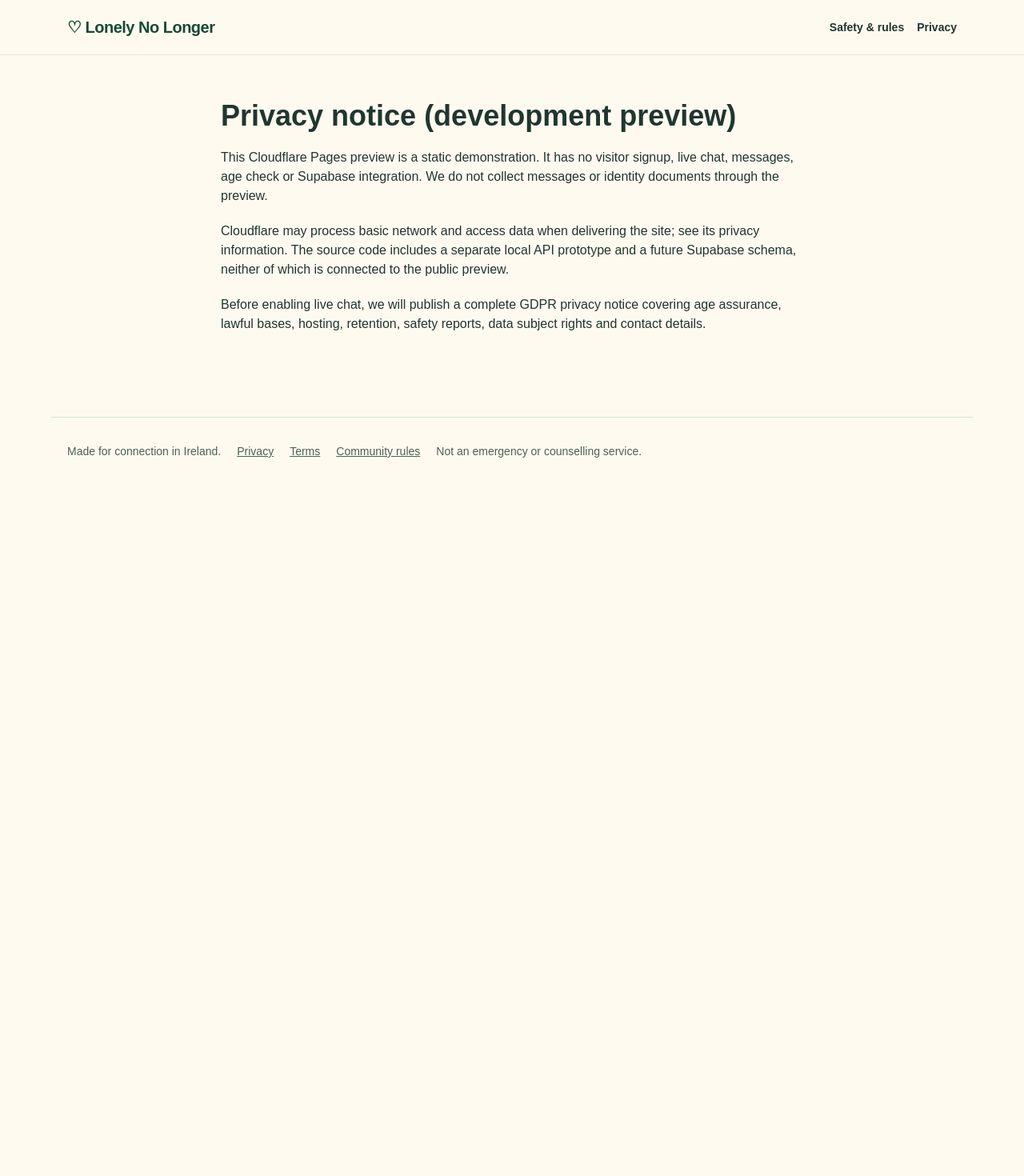
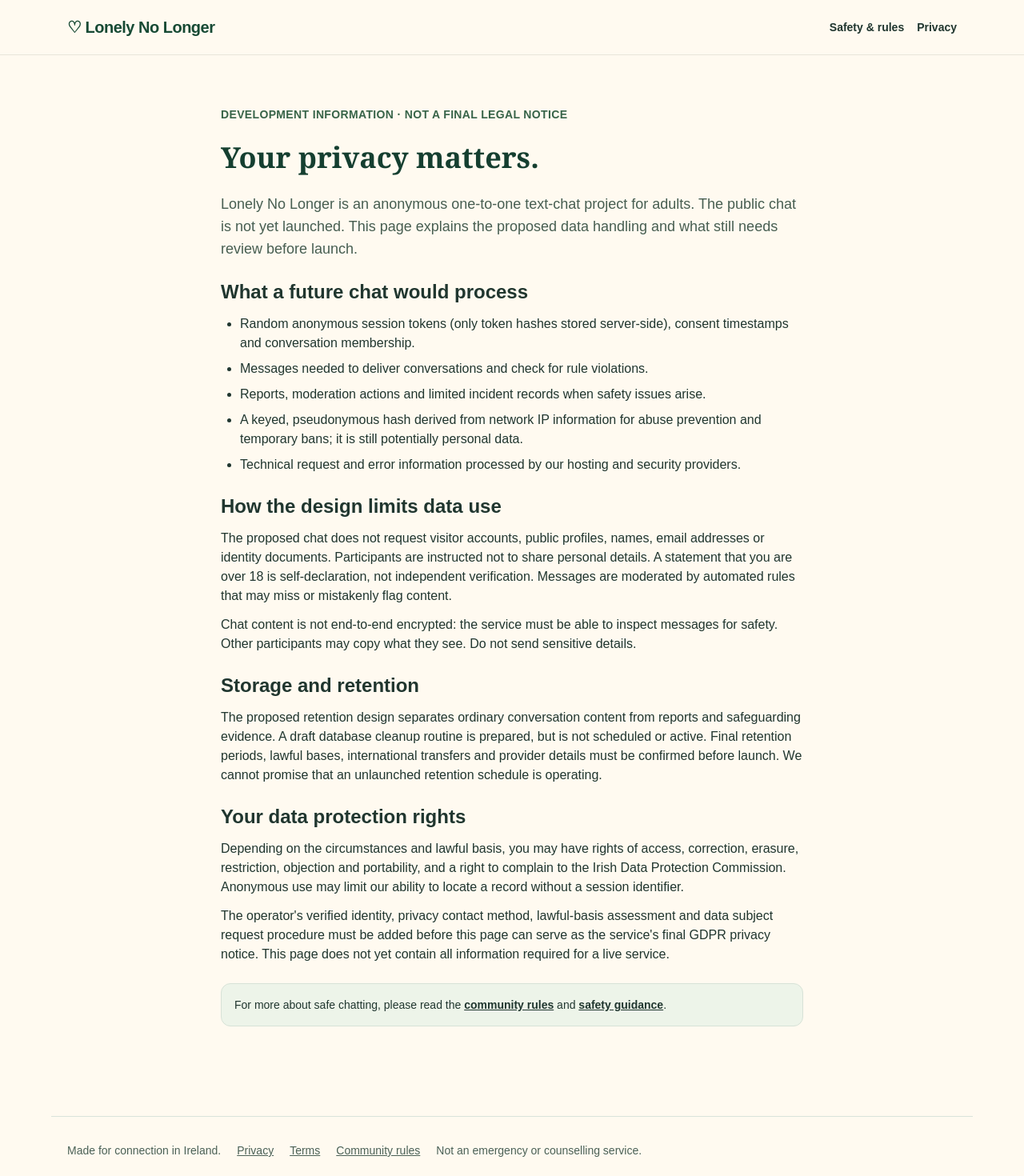
Before and after one commit to Leon-Bishop/lonely-no-longer, a Next.js app in the folder apps/web/: page /privacy in a window 1280 px wide. Shown: the top 1470 px of the page at 80% size. Before the commit the page ends 800 px from the top, so only its background shows below. Built offline with nearby package versions, Linux system fonts and the light colour scheme.

Commit message:
Phase 3: draft transparent privacy and terms content

```diff
--- a/apps/web/app/privacy/page.tsx
+++ b/apps/web/app/privacy/page.tsx
@@ -1 +1,25 @@
-export default function Privacy(){return <article className="mx-auto max-w-3xl space-y-5 px-5 py-14"><h1 className="text-4xl font-black">Privacy notice (development preview)</h1><p>This Cloudflare Pages preview is a static demonstration. It has no visitor signup, live chat, messages, age check or Supabase integration. We do not collect messages or identity documents through the preview.</p><p>Cloudflare may process basic network and access data when delivering the site; see its privacy information. The source code includes a separate local API prototype and a future Supabase schema, neither of which is connected to the public preview.</p><p>Before enabling live chat, we will publish a complete GDPR privacy notice covering age assurance, lawful bases, hosting, retention, safety reports, data subject rights and contact details.</p></article>}
+import Link from 'next/link';
+
+export const metadata={title:'Privacy | Lonely No Longer'};
+export default function Privacy(){
+ return <article className="mx-auto max-w-3xl space-y-6 px-5 py-12 sm:py-16">
+  <p className="text-sm font-semibold uppercase tracking-wide text-[#386449]">Development information · Not a final legal notice</p>
+  <h1 className="font-serif text-4xl font-bold text-[#153f30]">Your privacy matters.</h1>
+  <p className="text-lg text-[#475e51]">Lonely No Longer is an anonymous one-to-one text-chat project for adults. The public chat is not yet launched. This page explains the proposed data handling and what still needs review before launch.</p>
+  <section aria-labelledby="data-heading"><h2 id="data-heading" className="text-2xl font-bold">What a future chat would process</h2>
+   <ul className="mt-3 list-disc space-y-2 pl-6"><li>Random anonymous session tokens (only token hashes stored server-side), consent timestamps and conversation membership.</li><li>Messages needed to deliver conversations and check for rule violations.</li><li>Reports, moderation actions and limited incident records when safety issues arise.</li><li>A keyed, pseudonymous hash derived from network IP information for abuse prevention and temporary bans; it is still potentially personal data.</li><li>Technical request and error information processed by our hosting and security providers.</li></ul>
+  </section>
+  <section aria-labelledby="controls-heading"><h2 id="controls-heading" className="text-2xl font-bold">How the design limits data use</h2>
+   <p className="mt-3">The proposed chat does not request visitor accounts, public profiles, names, email addresses or identity documents. Participants are instructed not to share personal details. A statement that you are over 18 is self-declaration, not independent verification. Messages are moderated by automated rules that may miss or mistakenly flag content.</p>
+   <p className="mt-3">Chat content is not end-to-end encrypted: the service must be able to inspect messages for safety. Other participants may copy what they see. Do not send sensitive details.</p>
+  </section>
+  <section aria-labelledby="storage-heading"><h2 id="storage-heading" className="text-2xl font-bold">Storage and retention</h2>
+   <p className="mt-3">The proposed retention design separates ordinary conversation content from reports and safeguarding evidence. A draft database cleanup routine is prepared, but is not scheduled or active. Final retention periods, lawful bases, international transfers and provider details must be confirmed before launch. We cannot promise that an unlaunched retention schedule is operating.</p>
+  </section>
+  <section aria-labelledby="rights-heading"><h2 id="rights-heading" className="text-2xl font-bold">Your data protection rights</h2>
+   <p className="mt-3">Depending on the circumstances and lawful basis, you may have rights of access, correction, erasure, restriction, objection and portability, and a right to complain to the Irish Data Protection Commission. Anonymous use may limit our ability to locate a record without a session identifier.</p>
+   <p className="mt-3">The operator's verified identity, privacy contact method, lawful-basis assessment and data subject request procedure must be added before this page can serve as the service's final GDPR privacy notice. This page does not yet contain all information required for a live service.</p>
+  </section>
+  <p className="rounded-xl border border-[#d7e2d7] bg-[#edf4e9] p-4 text-sm">For more about safe chatting, please read the <Link href="/rules" className="font-semibold underline">community rules</Link> and <Link href="/safety" className="font-semibold underline">safety guidance</Link>.</p>
+ </article>;
+}
```
